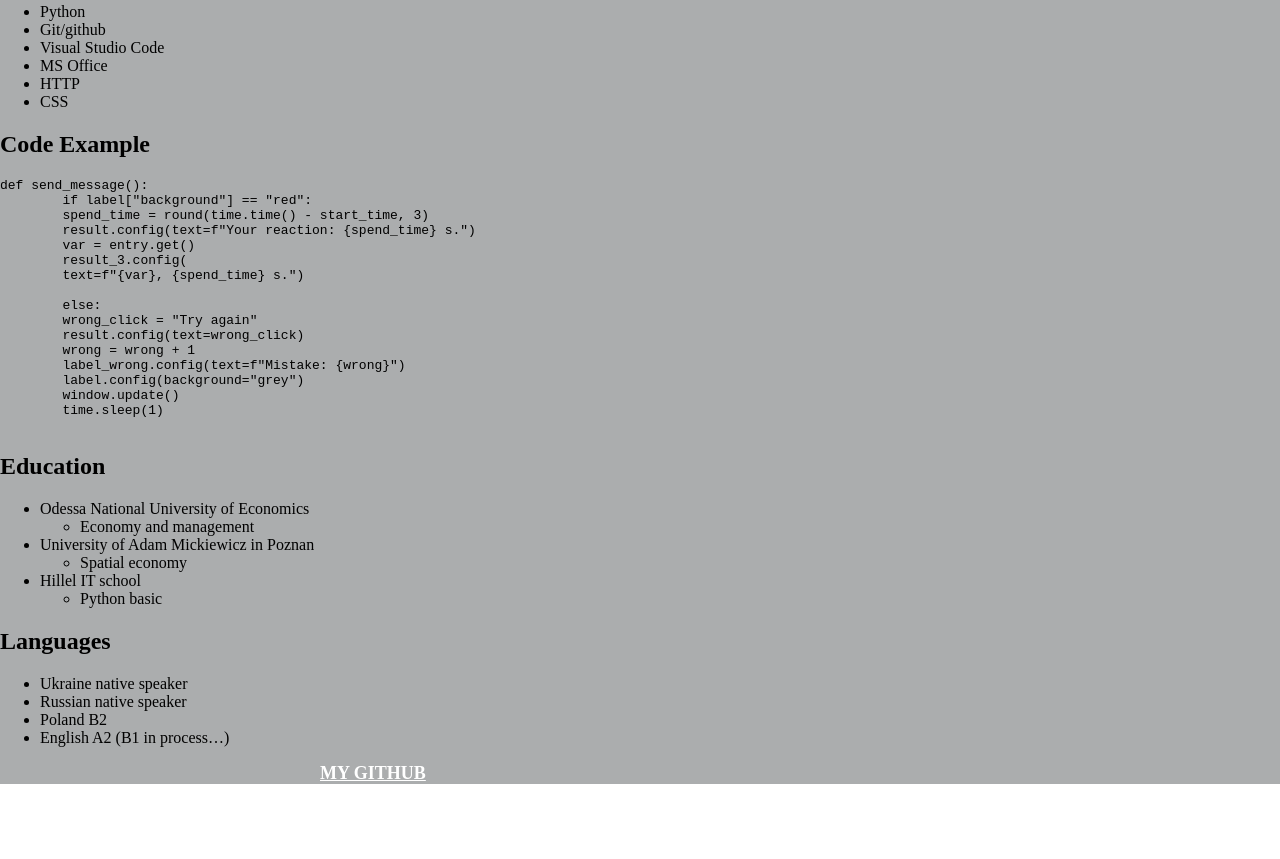
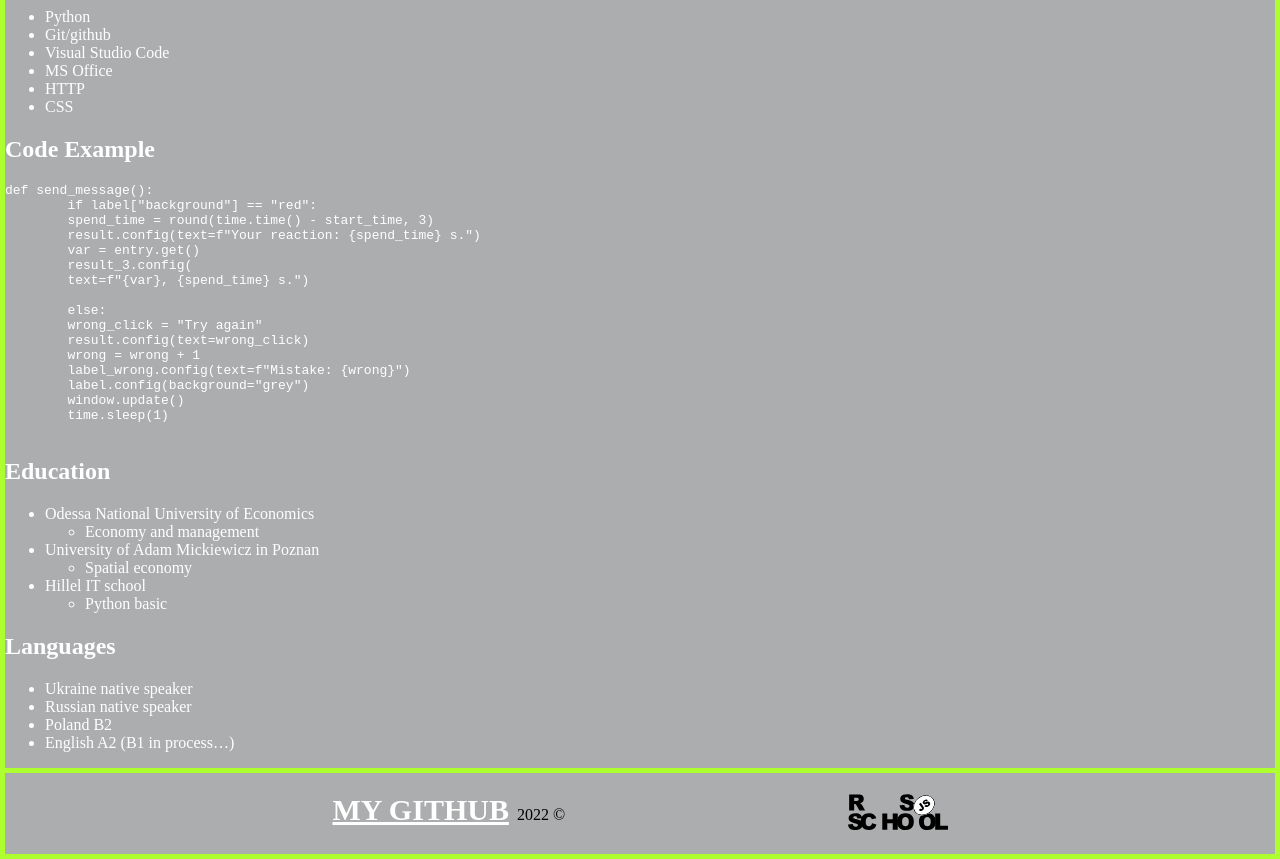
Before and after one commit to OlegWerb/rsschool-cv, a plain HTML site: page index.html in a window 1280 px wide. Shown: the part 383-1242 px from the top of the page. Before the commit the page ends 1167 px from the top, so only its background shows below. Drawn offline with Linux system fonts and the light colour scheme.

Commit message:
add footer

```diff
--- a/index.html
+++ b/index.html
@@ -94,7 +94,11 @@
 
     <footer class = "footer">
 
-        <a href="https://github.com/OlegWerb" class="githublink"><b>MY GITHUB</b></a>
+        <a href="https://github.com/OlegWerb" class="githublink"  title="github-link"><b>MY GITHUB</b></a>
+        &nbsp;2022 &copy;
+        <a href="https://rs.school/js" class="rss_logo" target="_blank" title=" Rsschool_link"><img src="rs_school_js.svg" />
+        </a>
+
 
     </footer>
 </body>
--- a/style.css
+++ b/style.css
@@ -20,6 +20,9 @@
 
 .main
 {
+    color: white;
+    border: solid greenyellow;
+    border-width: 5px 5px 0px 5px;
     background-color: rgb(171, 173, 174);
     height: auto;
     width: auto;
@@ -28,13 +31,16 @@
 .footer
 {
 
-    padding-left: 25%;
+    border: 5px solid greenyellow;
+    padding: 20px;
     background-color: rgb(171, 173, 174);
 }
 
 a.githublink
 {
-    font-size: large;
+
+    padding-left: 25%;
+    font-size: 30px;
     color: white;
 }
 
@@ -42,3 +48,10 @@ a.githublink:hover
 {
     color: greenyellow;
 }
+
+.rss_logo
+{
+    padding-right: 25%;
+    float: right;
+    width: 100px;
+}
```
Also changed, not shown: rs_school_js.svg (added).
